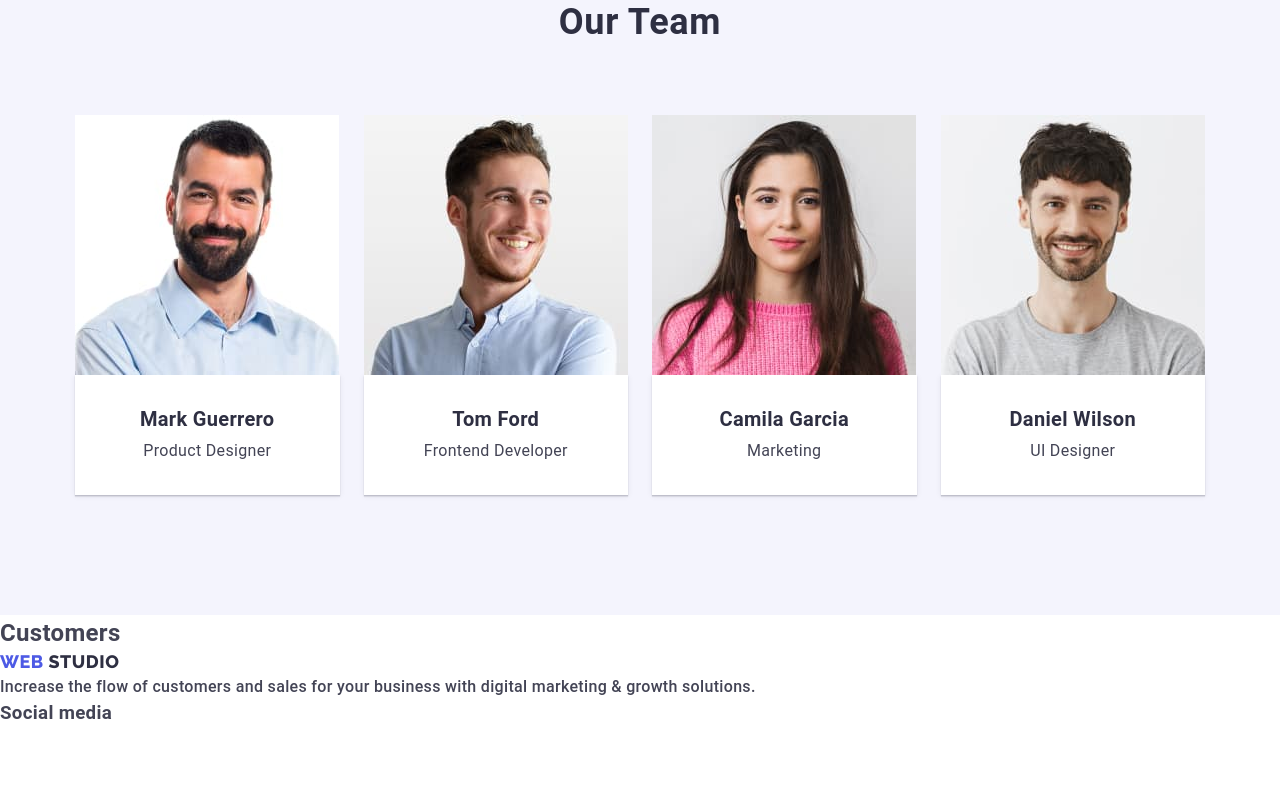
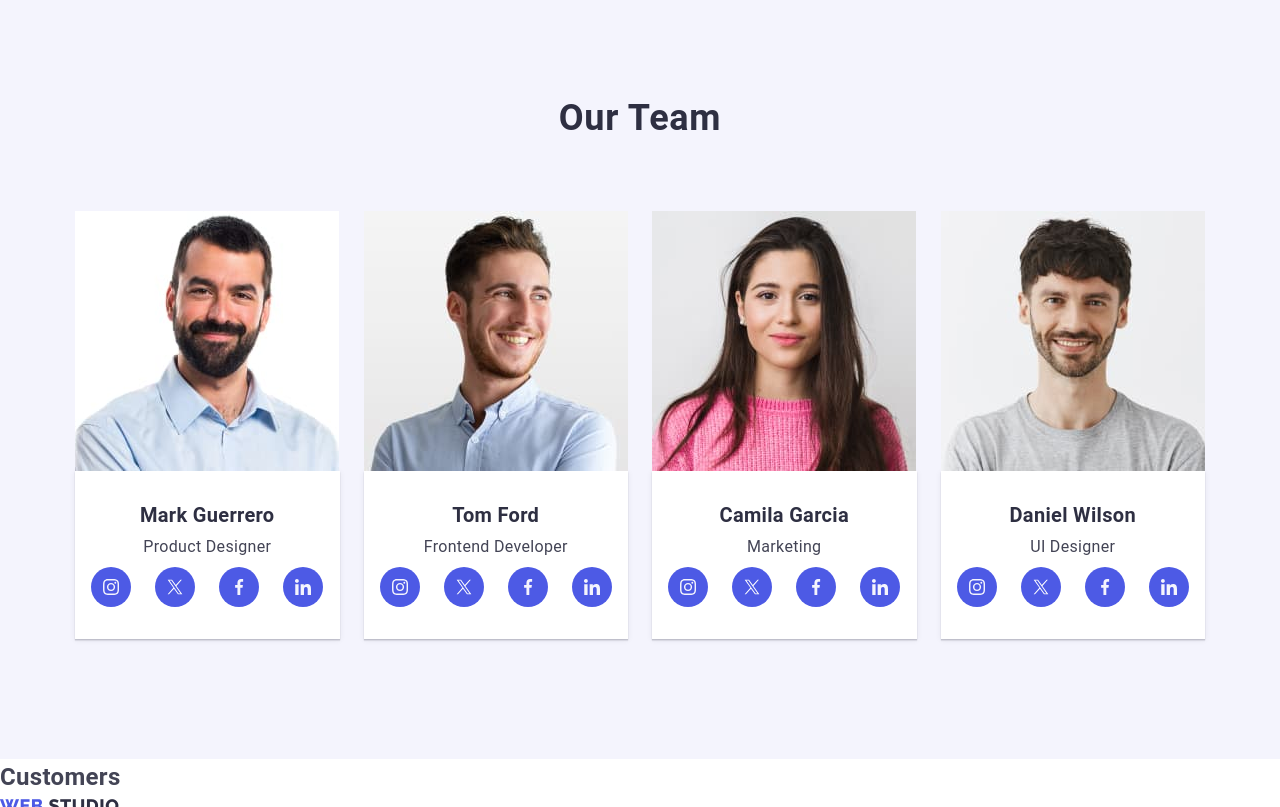
Before and after one commit to Svitlana-Melenchenko/team, a plain HTML site: page index.html in a window 1280 px wide. Shown: the part 1664-2471 px from the top of the page. Before the commit the page ends 2391 px from the top, so only its background shows below. Drawn offline with nearby package versions, Linux system fonts and the light colour scheme.

Commit message:
made svg

```diff
--- a/css/style.css
+++ b/css/style.css
@@ -97,12 +97,20 @@ margin-bottom: 48px;
 .feature-card {
     flex-basis: calc((100% - 24px * 3)/4);
 }
-.feature-card-img {
+.feature-card-box{
+    background-color: var(--cloud);
+    border-radius: 4px;
+    display: flex;
+    align-items: center;
+    justify-content: center;
+    min-height: 112px;
+
+    margin-bottom: 8px;
 }
 .feature-card-title {
-    font-weight: 600;
-    font-size: 21px;
-    line-height: 1.14;
+    font-weight: 500;
+    font-size: 20px;
+    line-height: 1.2;
     letter-spacing: 0.02em;
     color: var(--navy-blue);
     }
@@ -111,8 +119,8 @@ margin-bottom: 48px;
     }
 .feature-card-text {
     font-weight: 400;
-    font-size: 17px;
-    line-height: 1.41;
+    font-size: 16px;
+    line-height: 1.5;
     }
 
 /* ==========doing========== */
@@ -178,11 +186,39 @@ margin-bottom: 48px;
     font-weight: 400;
     text-align: center;
 }
-.team-card-cos {
+
+.team-card-subtitle:not(:last-child){
+    margin-bottom: 8px;
 }
-.team-cos-item {
+.team-card-soc {
+    display: flex;
+    align-items: center;
+    justify-content: center;
+    gap: 24px;
+
+
 }
-.team-cos-icon {
+.team-soc-item {
+}
+.team-soc-icon {
+    display: flex;
+    align-items: center;
+    justify-content: center;
+    width: 40px;
+    height: 40px;
+    background-color: var(--iris);
+    border-radius: 50%;
+}
+.team-soc-icon:hover,
+.team-soc-icon:focus{
+background-color: var(--ocean);
+}
+
+.team-soc-svg{
+    fill: currentColor;
+}
+.twiter{
+    fill: var(--white);
 }
 /* ==========HEADER========== */
 /* ==========HEADER========== */
--- a/index.html
+++ b/index.html
@@ -54,26 +54,42 @@
 
 					<ul class="feature-list list">
 						<li class="feature-card">
-							<img src="" alt="" class="feature-card-img">
+							<div class="feature-card-box">
+								<svg class="feature-card-svg" width="64" height="64">
+								<use href="./img/svg/icons.svg#antenna"></use>
+								</svg>
+							</div>
 							<h3 class="feature-card-title">Strategy</h3>
 							<p class="feature-card-text">Our goal is to identify the business
 								problem to walk away with the perfect and creative solution. </p>
 						</li>
 
 						<li class="feature-card">
-							<img src="" alt="" class="feature-card-img">
+							<div class="feature-card-box">
+								<svg class="feature-card-svg" width="64" height="64">
+								<use href="./img/svg/icons.svg#clock"></use>
+								</svg>
+							</div>
 							<h3 class="feature-card-title">Punctuality</h3>
 							<p class="feature-card-text">Bring the key message to the brand's audience for the best price within the shortest possible time.</p>
 						</li>
 
 						<li class="feature-card">
-							<img src="" alt="" class="feature-card-img">
+							<div class="feature-card-box">
+								<svg class="feature-card-svg" width="64" height="64">
+								<use href="./img/svg/icons.svg#diagram"></use>
+								</svg>
+							</div>
 							<h3 class="feature-card-title">Diligence</h3>
 							<p class="feature-card-text">Research and confirm brands that present the strongest digital growth opportunities and minimize risk.</p>
 						</li>
 
 						<li class="feature-card">
-							<img src="" alt="" class="feature-card-img">
+							<div class="feature-card-box">
+								<svg class="feature-card-svg" width="64" height="64">
+								<use href="./img/svg/icons.svg#astronaut"></use>
+								</svg>
+							</div>
 							<h3 class="feature-card-title">Technologies</h3>
 							<p class="feature-card-text">Design practice focused on digital experiences. We bring forth a deep passion for problem-solving.</p>
 						</li>
@@ -118,11 +134,36 @@
 							<div class="team-card-box">
 								<h3 class="team-card-title">Mark Guerrero</h3>
 								<p class="team-card-subtitle">Product Designer</p>
-								<ul class="team-card-cos list">
-									<li class="team-cos-item"><a href="" class="team-cos-icon"></a></li>
-									<li class="team-cos-item"><a href="" class="team-cos-icon"></a></li>
-									<li class="team-cos-item"><a href="" class="team-cos-icon"></a></li>
-									<li class="team-cos-item"><a href="" class="team-cos-icon"></a></li>
+								<ul class="team-card-soc list">
+									<li class="team-soc-item">
+										<a href="#" class="team-soc-icon">
+											<svg class="team-soc-svg" width="16" height="16">
+									  			<use href="./img/svg/icons.svg#instagram"></use>
+											</svg>
+										</a>
+									</li>
+
+									<li class="team-soc-item">
+										<a href="#" class="team-soc-icon">
+											<svg class="team-soc-svg twiter" width="16" height="16">
+									 			 <use href="./img/svg/icons.svg#twiter"></use>
+											</svg>
+										</a>
+									</li>
+									<li class="team-soc-item">
+										<a href="#" class="team-soc-icon">
+											<svg class="team-soc-svg" width="16" height="16">
+									  			<use href="./img/svg/icons.svg#facebook"></use>
+											</svg>
+										</a>
+									</li>
+									<li class="team-soc-item">
+										<a href="#" class="team-soc-icon">
+											<svg class="team-soc-svg" width="16" height="16">
+									  			<use href="./img/svg/icons.svg#linkedin"></use>
+											</svg>
+										</a>
+									</li>
 							</ul>
 							</div>
 						</li>
@@ -131,12 +172,37 @@
 							<div class="team-card-box">
 								<h3 class="team-card-title">Tom Ford</h3>
 								<p class="team-card-subtitle">Frontend Developer</p>
-								<ul class="team-card-cos list">
-									<li class="team-cos-item"><a href="" class="team-cos-icon"></a></li>
-									<li class="team-cos-item"><a href="" class="team-cos-icon"></a></li>
-									<li class="team-cos-item"><a href="" class="team-cos-icon"></a></li>
-									<li class="team-cos-item"><a href="" class="team-cos-icon"></a></li>
-								</ul>
+								<ul class="team-card-soc list">
+									<li class="team-soc-item">
+										<a href="#" class="team-soc-icon">
+											<svg class="team-soc-svg" width="16" height="16">
+									  			<use href="./img/svg/icons.svg#instagram"></use>
+											</svg>
+										</a>
+									</li>
+
+									<li class="team-soc-item">
+										<a href="#" class="team-soc-icon">
+											<svg class="team-soc-svg twiter" width="16" height="16">
+									 			 <use href="./img/svg/icons.svg#twiter"></use>
+											</svg>
+										</a>
+									</li>
+									<li class="team-soc-item">
+										<a href="#" class="team-soc-icon">
+											<svg class="team-soc-svg" width="16" height="16">
+									  			<use href="./img/svg/icons.svg#facebook"></use>
+											</svg>
+										</a>
+									</li>
+									<li class="team-soc-item">
+										<a href="#" class="team-soc-icon">
+											<svg class="team-soc-svg" width="16" height="16">
+									 			 <use href="./img/svg/icons.svg#linkedin"></use>
+											</svg>
+										</a>
+									</li>
+							</ul>
 							</div>
 						</li>
 						<li class="team-card">
@@ -144,12 +210,37 @@
 							<div class="team-card-box">
 								<h3 class="team-card-title">Camila Garcia</h3>
 								<p class="team-card-subtitle">Marketing</p>
-								<ul class="team-card-cos list">
-									<li class="team-cos-item"><a href="" class="team-cos-icon"></a></li>
-									<li class="team-cos-item"><a href="" class="team-cos-icon"></a></li>
-									<li class="team-cos-item"><a href="" class="team-cos-icon"></a></li>
-									<li class="team-cos-item"><a href="" class="team-cos-icon"></a></li>
-								</ul>
+								<ul class="team-card-soc list">
+									<li class="team-soc-item">
+										<a href="#" class="team-soc-icon">
+											<svg class="team-soc-svg" width="16" height="16">
+									  			<use href="./img/svg/icons.svg#instagram"></use>
+											</svg>
+										</a>
+									</li>
+
+									<li class="team-soc-item">
+										<a href="#" class="team-soc-icon">
+											<svg class="team-soc-svg twiter" width="16" height="16">
+									 			 <use href="./img/svg/icons.svg#twiter"></use>
+											</svg>
+										</a>
+									</li>
+									<li class="team-soc-item">
+										<a href="#" class="team-soc-icon">
+											<svg class="team-soc-svg" width="16" height="16">
+									  			<use href="./img/svg/icons.svg#facebook"></use>
+											</svg>
+										</a>
+									</li>
+									<li class="team-soc-item">
+										<a href="#" class="team-soc-icon">
+											<svg class="team-soc-svg" width="16" height="16">
+									 			 <use href="./img/svg/icons.svg#linkedin"></use>
+											</svg>
+										</a>
+									</li>
+							</ul>
 							</div>
 						</li>
 						<li class="team-card">
@@ -157,12 +248,37 @@
 							<div class="team-card-box">
 								<h3 class="team-card-title">Daniel Wilson</h3>
 								<p class="team-card-subtitle">UI Designer</p>
-								<ul class="team-card-cos list">
-									<li class="team-cos-item"><a href="" class="team-cos-icon"></a></li>
-									<li class="team-cos-item"><a href="" class="team-cos-icon"></a></li>
-									<li class="team-cos-item"><a href="" class="team-cos-icon"></a></li>
-									<li class="team-cos-item"><a href="" class="team-cos-icon"></a></li>
-								</ul>
+								<ul class="team-card-soc list">
+									<li class="team-soc-item">
+										<a href="#" class="team-soc-icon">
+											<svg class="team-soc-svg" width="16" height="16">
+									  			<use href="./img/svg/icons.svg#instagram"></use>
+											</svg>
+										</a>
+									</li>
+
+									<li class="team-soc-item">
+										<a href="#" class="team-soc-icon">
+											<svg class="team-soc-svg twiter" width="16" height="16">
+									 			 <use href="./img/svg/icons.svg#twiter"></use>
+											</svg>
+										</a>
+									</li>
+									<li class="team-soc-item">
+										<a href="#" class="team-soc-icon">
+											<svg class="team-soc-svg" width="16" height="16">
+									  			<use href="./img/svg/icons.svg#facebook"></use>
+											</svg>
+										</a>
+									</li>
+									<li class="team-soc-item">
+										<a href="#" class="team-soc-icon">
+											<svg class="team-soc-svg" width="16" height="16">
+									 			 <use href="./img/svg/icons.svg#linkedin"></use>
+											</svg>
+										</a>
+									</li>
+							</ul>
 							</div>
 						</li>
 					</ul>
--- a/prettierrc.json
+++ b/prettierrc.json
@@ -9,5 +9,5 @@
   "jsxBracketSameLine": false,
   "arrowParens": "avoid",
   "proseWrap": "always",
-  "htmlWhitespaceSensitivity": "ignore"
+  "htmlWhitespaceSensitivity": "ignore",
 }
```
Also changed, not shown: img/svg/icons.svg (added).
